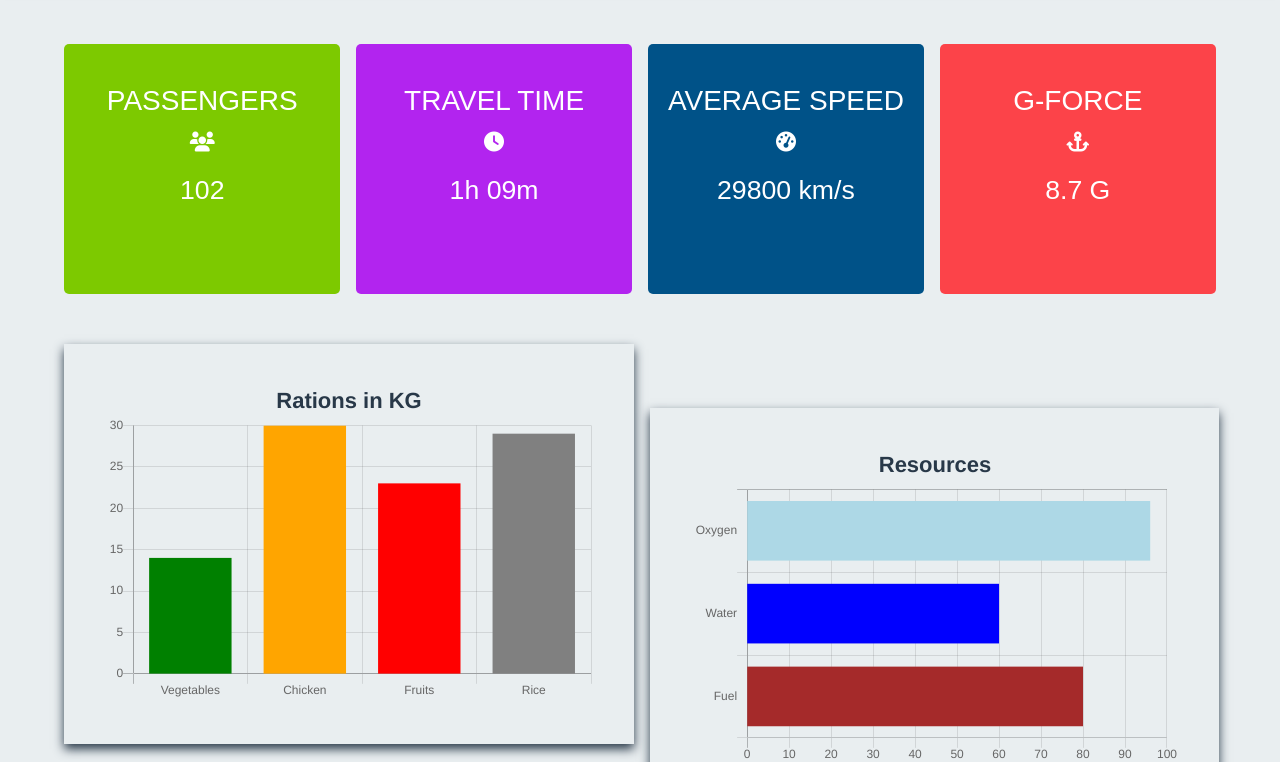
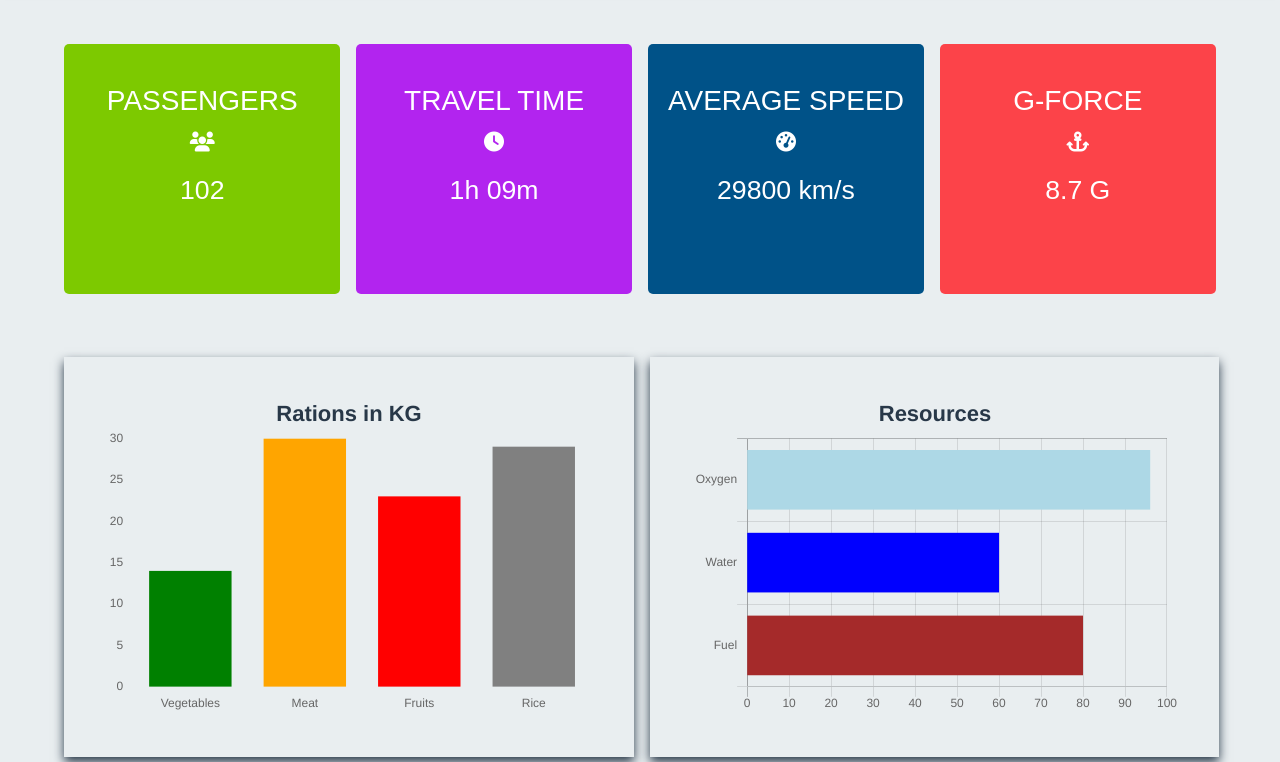
Before and after one commit to RyanK2/Challenge1HER_RyanKaria, a plain HTML site: page index.html in a window 1280 px wide. Shown: the part 190-952 px from the top of the page. Drawn offline with nearby package versions, Linux system fonts and the light colour scheme.

Commit message:
finished

```diff
--- a/index.html
+++ b/index.html
@@ -62,7 +62,7 @@
     let barChart = new Chart(rationChart, {
       type:'bar', //bar, horizontalBar, pie, line, doughnut, radar, polarArea
       data:{
-       labels:['Vegetables', 'Chicken', 'Fruits', 'Rice'],
+       labels:['Vegetables', 'Meat', 'Fruits', 'Rice'],
        datasets:[{
          label:'Rations in kg',
        data:[14,30,23,29],
@@ -93,9 +93,17 @@
     },
      scales: {
         yAxes: [{
+          gridLines: {
+      display: false,
+    },
             ticks: {
                 beginAtZero: true
             }
+        }],
+         xAxes: [{
+           gridLines: {
+      display: false,
+    },
         }]
     }
   }
--- a/mediaquery.css
+++ b/mediaquery.css
@@ -3,6 +3,8 @@
 	padding: 20px;
 }
 
+
+/* mobile groot breakpoint */
 
 @media only screen and (min-width: 600px) {
 .gridcontainer {
@@ -62,6 +64,9 @@ div.statcontainer {
 
 }
 
+
+/* tablet breakpoint */
+
 @media only screen and (min-width: 720px) {
 .statcontainer {
 	display: flex;
@@ -76,13 +81,14 @@ div.statcontainer {
 }
 
 .resources, .rations, .acceleration {
-	height: 100%;
+	/*height: 100%;*/
 	width: 90vw;
 }
 
 }
 
-@media only screen and (min-width: 1080px) {
+/* laptop/klein desktop breakpoint */
+@media only screen and (min-width: 1024px) {
 	.gridcontainer {
 	display: grid;
 	width: 90%;
@@ -96,11 +102,13 @@ div.statcontainer {
 
 	.passengers, .duration, .speed, .gforce {
 	height: 250px;
-	padding-top: 40px;
+	padding-top: 3.5%;
+	/*padding-top: 40px; */
 	padding-left: 0;
 	width: 24%;
 	margin: auto;
 	margin-top: 20px;
+	margin-bottom: 1vw;
 }
 
 .passengers {
@@ -126,11 +134,15 @@ p {
 	height: 400px;
 	padding: 40px;
 	padding-top: 25px;
-	margin-bottom: 2vw;
+	margin-bottom: 3vw;
 }
 
 .rations {
 	margin-right: 1vw;
+}
+
+.resources {
+	margin-top: 0;
 }
 
 .acceleration {
```
Also changed, not shown: 1 other file.
